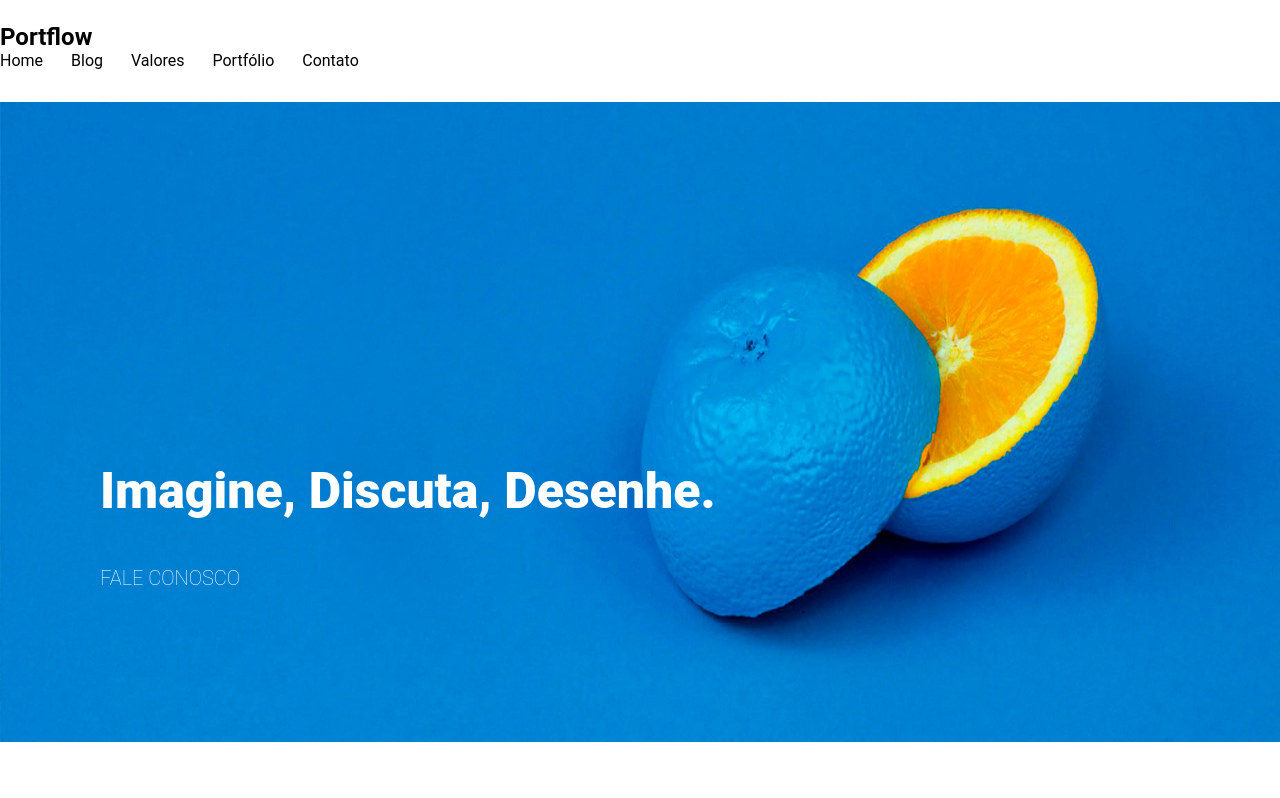
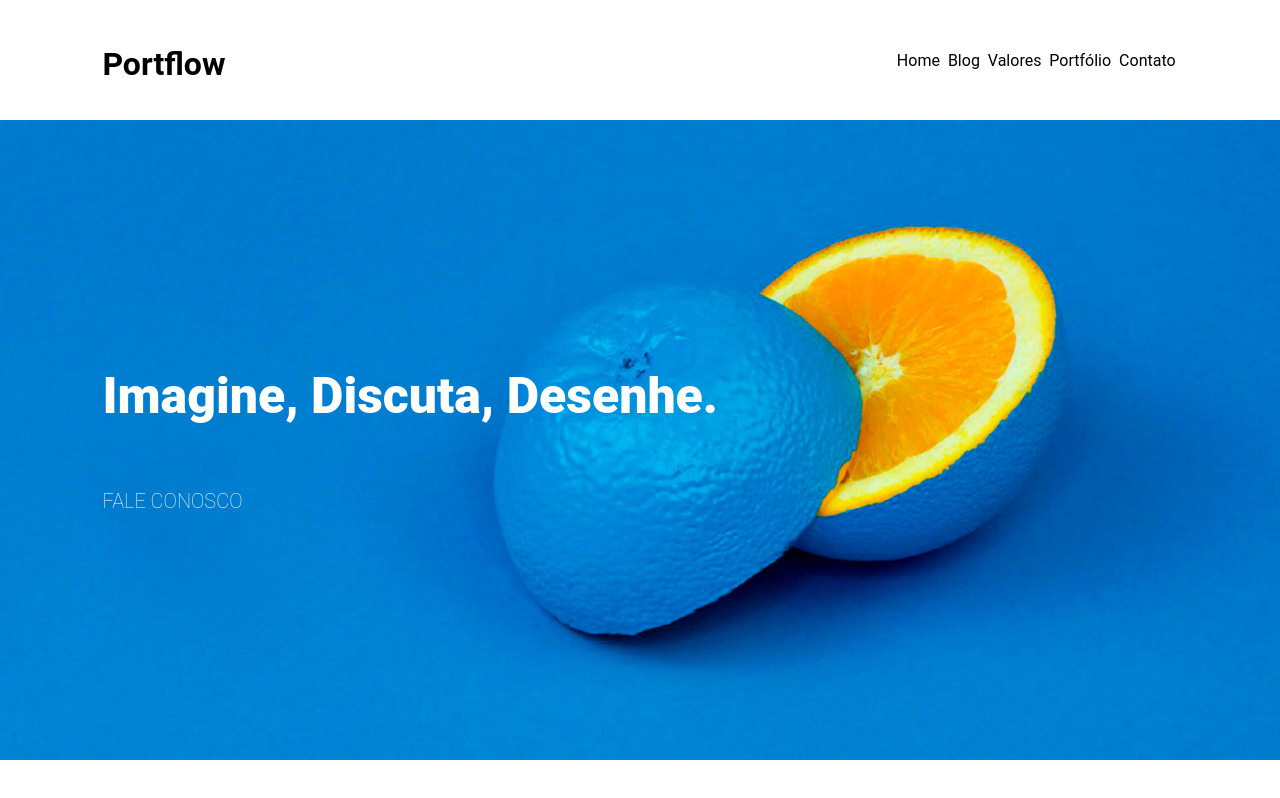
Before and after one commit to Raphael-Velasco/Desafio-final, a plain HTML site: page index.html in a window 1280 px wide. Drawn offline with Linux system fonts and the light colour scheme.

Commit message:
Fiz a header e metade da main

```diff
--- a/index.html
+++ b/index.html
@@ -1,14 +1,15 @@
 <!DOCTYPE html>
 <html lang="pt-br">
+
 <head>
   <meta charset="UTF-8">
   <meta name="viewport" content="width=device-width, initial-scale=1.0">
   <link rel="stylesheet" href="style.css">
   <title>Desafio-final</title>
 </head>
+
 <body>
   <header>
-      <section>
     <h1 class="title">Portflow</h1>
     <nav>
       <ul>
@@ -18,17 +19,20 @@
         <li>Portfólio</li>
         <li>Contato</li>
       </ul>
-    </section>
+    </nav>
   </header>
 
   <main>
-        <img class="blue-orange" src="./img/urn_aaid_sc_US_13ead2e1-3ac9-44a1-b4cb-14736da07bb0.png" alt="Laranja azul">
+    <section>
+      <!-- <img class="blue-orange" src="./img/urn_aaid_sc_US_13ead2e1-3ac9-44a1-b4cb-14736da07bb0.png" alt="Laranja azul"> -->
       <p class="main-text">Imagine, Discuta, Desenhe.</p>
       <p class="main-text-two">Fale conosco</p>
+    </section>
   </main>
 
   <footer></footer>
 
   </nav>
 </body>
+
 </html>
--- a/style.css
+++ b/style.css
@@ -9,14 +9,15 @@ body{
  height:100vh;
 }
 header{
+    width:100%;
+    height:120px;
     display:flex;
     align-items:center;
-    justify-content:center;
-    padding:15px 0px 0px 0px;
+    justify-content:space-between;
+    padding:0 8vw;
 }
 .title{
     display:inline-block;
-    padding-right:120vh;
     padding-top:1vh;
 }
 nav{
@@ -25,8 +26,20 @@ nav{
 li{
     height:100%;
     display:inline-block;
-    padding-right:3vh;
-    padding-bottom:4vh;
+    padding:2px;
+}
+li:hover{
+    font-weight:700;
+}
+section{
+    height:80vh;
+    width:100vw;
+    background:url(./img/urn_aaid_sc_US_13ead2e1-3ac9-44a1-b4cb-14736da07bb0.png) no-repeat center right;
+    background-size: cover;
+    padding:0 8vw;
+    display:flex;
+    flex-direction: column;
+    justify-content: center;
 }
 .blue-orange{
     width:100%;
@@ -35,16 +48,11 @@ li{
 .main-text{
     font-weight:900;
     font-size:50px;
-    position: absolute;
-    bottom:280px;
-    left:100px;
     color: white;
+    margin-bottom:8vh;
 }
 .main-text-two{
     text-transform: uppercase;
-    position: absolute;
-    bottom:210px;
-    left:100px;
     color: white;
     font-size:20px;
     font-weight: 100;
```
Lines whose indentation alone changed are shown as unchanged.
